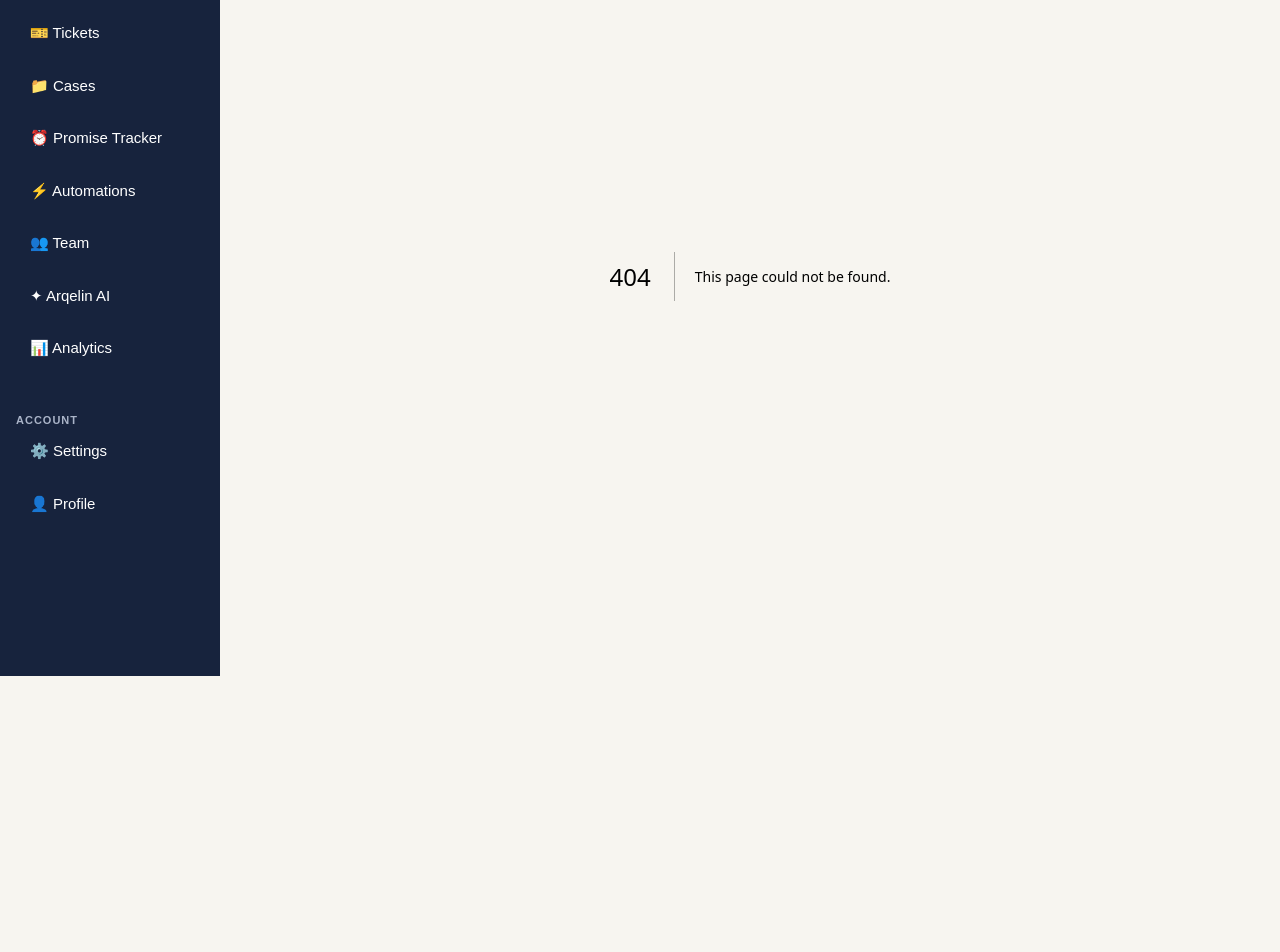
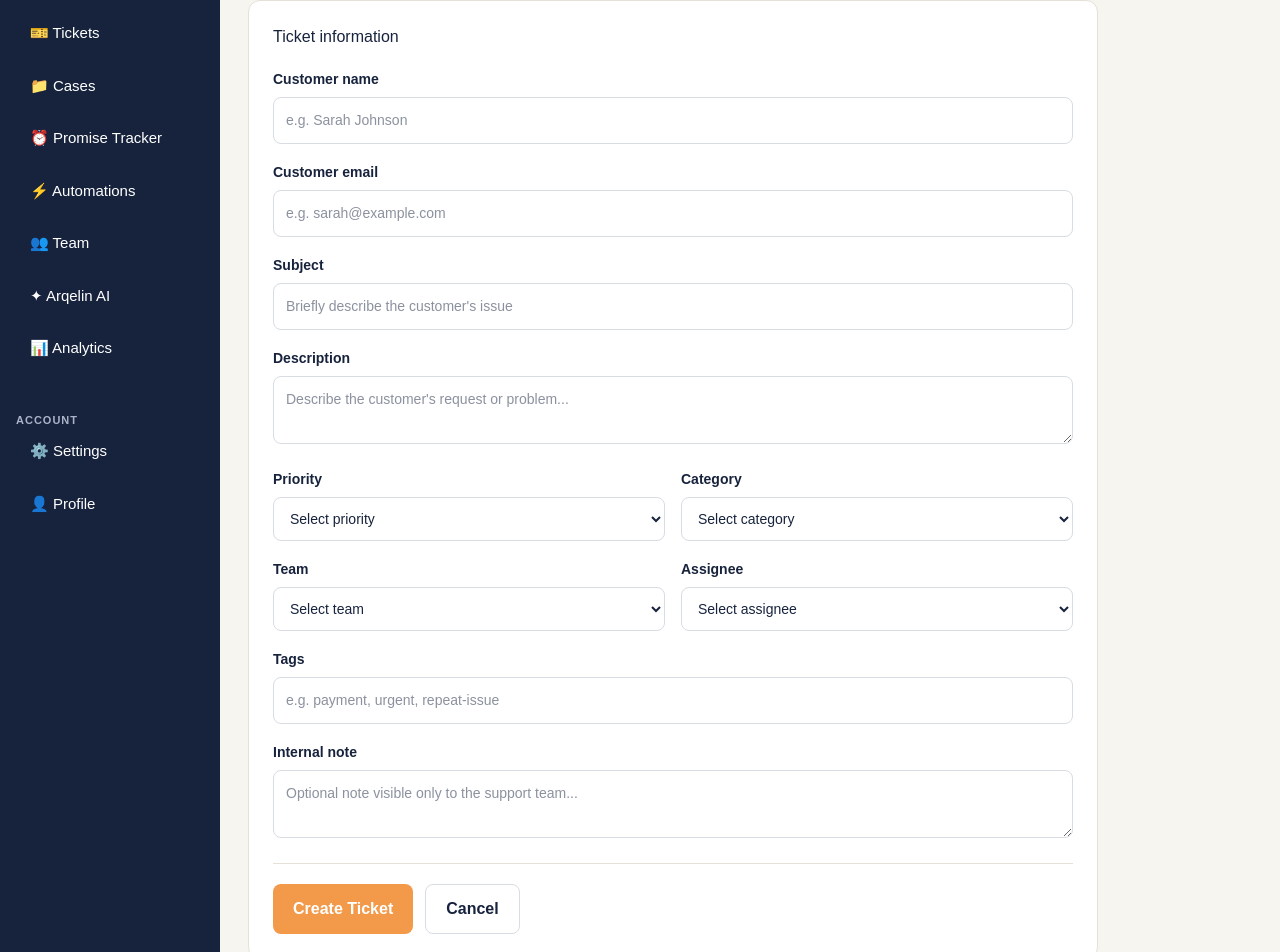
Before and after one commit to darlingtechie-max/arqelin, a Next.js app in the folder arqelin-app/: page /Tickets/Create in a window 1280 px wide. Before the commit this address had no page. Shown: the part 199-1151 px from the top of the page. Before the commit the page ends 875 px from the top, so only its background shows below. Built offline with nearby package versions, Linux system fonts and the light colour scheme.

Commit message:
Add create ticket workflow

```diff
--- /dev/null
+++ b/arqelin-app/app/Tickets/Create/page.tsx
@@ -0,0 +1,279 @@
+"use client";
+
+import { useState } from "react";
+
+export default function CreateTicketPage() {
+  const [created, setCreated] = useState(false);
+
+  return (
+    <main
+      style={{
+        minHeight: "100vh",
+        background: "#F7F5F0",
+        color: "#17233D",
+        padding: "28px",
+        fontFamily: "Arial, sans-serif",
+        boxSizing: "border-box",
+      }}
+    >
+      <p
+        style={{
+          color: "#F2994A",
+          fontWeight: "bold",
+          fontSize: "13px",
+        }}
+      >
+        CUSTOMER SUPPORT
+      </p>
+
+      <h1>Create Ticket</h1>
+
+      <p style={{ color: "#5B6472" }}>
+        Create a customer request and route it to the right team.
+      </p>
+
+      <section
+        style={{
+          background: "#FFFFFF",
+          border: "1px solid #E4E1D8",
+          borderRadius: "12px",
+          padding: "24px",
+          marginTop: "28px",
+          maxWidth: "850px",
+        }}
+      >
+        <h2>Ticket information</h2>
+
+        <div
+          style={{
+            display: "grid",
+            gap: "18px",
+            marginTop: "20px",
+          }}
+        >
+          <Field
+            label="Customer name"
+            placeholder="e.g. Sarah Johnson"
+          />
+
+          <Field
+            label="Customer email"
+            placeholder="e.g. sarah@example.com"
+            type="email"
+          />
+
+          <Field
+            label="Subject"
+            placeholder="Briefly describe the customer's issue"
+          />
+
+          <div>
+            <label style={labelStyle}>Description</label>
+
+            <textarea
+              placeholder="Describe the customer's request or problem..."
+              style={inputStyle}
+            />
+          </div>
+
+          <div
+            style={{
+              display: "grid",
+              gridTemplateColumns:
+                "repeat(2, minmax(0, 1fr))",
+              gap: "16px",
+            }}
+          >
+            <SelectField
+              label="Priority"
+              options={[
+                "Low",
+                "Medium",
+                "High",
+                "Urgent",
+              ]}
+            />
+
+            <SelectField
+              label="Category"
+              options={[
+                "Billing & Payments",
+                "Delivery",
+                "Account Access",
+                "Technical Issue",
+                "Refund Request",
+                "General Inquiry",
+              ]}
+            />
+          </div>
+
+          <div
+            style={{
+              display: "grid",
+              gridTemplateColumns:
+                "repeat(2, minmax(0, 1fr))",
+              gap: "16px",
+            }}
+          >
+            <SelectField
+              label="Team"
+              options={[
+                "Customer Support",
+                "Billing",
+                "Technical Support",
+                "Escalations",
+              ]}
+            />
+
+            <SelectField
+              label="Assignee"
+              options={[
+                "Unassigned",
+                "Sarah Johnson",
+                "Daniel Okoro",
+                "Grace Williams",
+              ]}
+            />
+          </div>
+
+          <Field
+            label="Tags"
+            placeholder="e.g. payment, urgent, repeat-issue"
+          />
+
+          <div>
+            <label style={labelStyle}>
+              Internal note
+            </label>
+
+            <textarea
+              placeholder="Optional note visible only to the support team..."
+              style={inputStyle}
+            />
+          </div>
+
+          <div
+            style={{
+              borderTop: "1px solid #E4E1D8",
+              paddingTop: "20px",
+              display: "flex",
+              gap: "12px",
+              flexWrap: "wrap",
+            }}
+          >
+            <button
+              type="button"
+              onClick={() => setCreated(true)}
+              style={{
+                background: "#F2994A",
+                color: "#FFFFFF",
+                border: "none",
+                padding: "12px 20px",
+                borderRadius: "8px",
+                fontWeight: "bold",
+              }}
+            >
+              Create Ticket
+            </button>
+
+            <button
+              type="button"
+              style={{
+                background: "#FFFFFF",
+                color: "#17233D",
+                border: "1px solid #D8DCE3",
+                padding: "12px 20px",
+                borderRadius: "8px",
+                fontWeight: "bold",
+              }}
+            >
+              Cancel
+            </button>
+          </div>
+
+          {created && (
+            <div
+              style={{
+                background: "#EAF7EF",
+                border: "1px solid #27AE60",
+                color: "#176B38",
+                padding: "14px",
+                borderRadius: "8px",
+              }}
+            >
+              Ticket draft created successfully.
+              <br />
+              Permanent ticket creation will be connected
+              when we add Arqelin's database.
+            </div>
+          )}
+        </div>
+      </section>
+    </main>
+  );
+}
+
+function Field({
+  label,
+  placeholder,
+  type = "text",
+}: {
+  label: string;
+  placeholder: string;
+  type?: string;
+}) {
+  return (
+    <div>
+      <label style={labelStyle}>{label}</label>
+
+      <input
+        type={type}
+        placeholder={placeholder}
+        style={inputStyle}
+      />
+    </div>
+  );
+}
+
+function SelectField({
+  label,
+  options,
+}: {
+  label: string;
+  options: string[];
+}) {
+  return (
+    <div>
+      <label style={labelStyle}>{label}</label>
+
+      <select style={inputStyle} defaultValue="">
+        <option value="" disabled>
+          Select {label.toLowerCase()}
+        </option>
+
+        {options.map((option) => (
+          <option key={option} value={option}>
+            {option}
+          </option>
+        ))}
+      </select>
+    </div>
+  );
+}
+
+const labelStyle = {
+  display: "block",
+  fontWeight: "bold",
+  fontSize: "14px",
+  marginBottom: "7px",
+};
+
+const inputStyle = {
+  width: "100%",
+  boxSizing: "border-box" as const,
+  padding: "12px",
+  borderRadius: "8px",
+  border: "1px solid #D8DCE3",
+  background: "#FFFFFF",
+  fontSize: "14px",
+};
--- a/arqelin-app/app/Tickets/page.tsx
+++ b/arqelin-app/app/Tickets/page.tsx
@@ -165,18 +165,31 @@ export default function TicketsPage() {
             </p>
           </div>
 
-          <button
+          <Link
+            href="/Tickets/Create"
               style={{
                   background: "#F2994A",
                       color: "#FFFFFF",
-              border: "none",
+                          textDecoration: "none",
                               padding: "12px 18px",
                                   borderRadius: "8px",
                                       fontWeight: "bold",
+                                          display: "inline-block",
                                             }}
                                             >
                                               + Create Ticket
-          </button>
+                                              </Link>
+
+
+
+
+
+
+
+
+
+
+
         </div>
 
         <div style={{ display: "grid", gap: "14px" }}>
```
Lines whose indentation alone changed are shown as unchanged.
